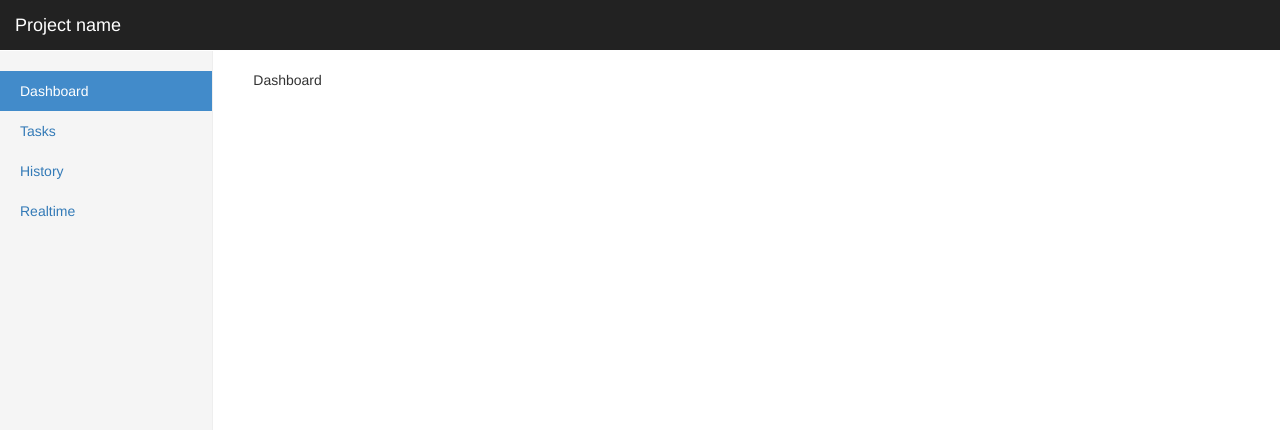
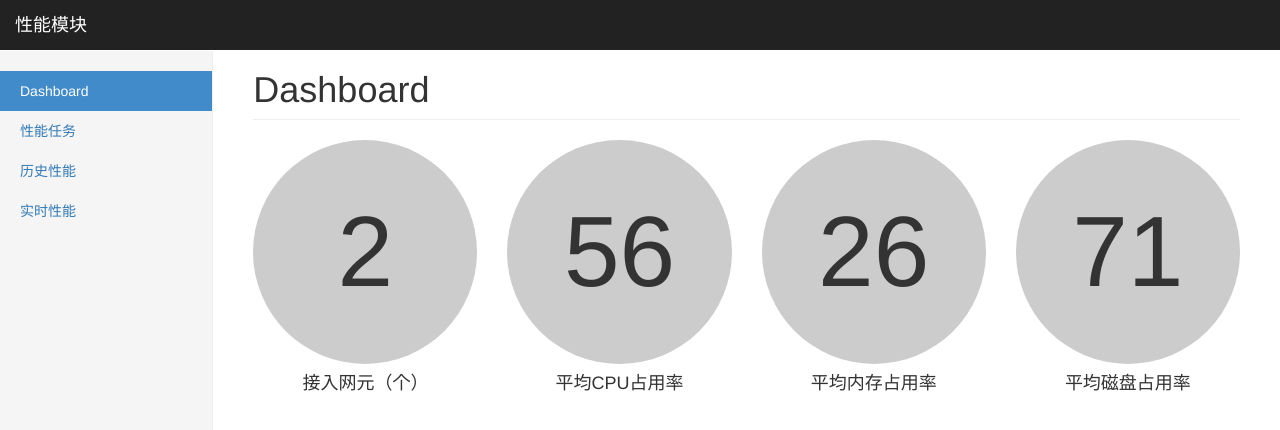
Before and after one commit to dafeizizhu/pm-demo, a Vue app: page /#/ in a window 1280 px wide. Shown: the top 430 px of the page. Built offline with nearby package versions, Linux system fonts and the light colour scheme.

Commit message:
完成部分dashboard功能

```diff
--- a/index.html
+++ b/index.html
@@ -2,6 +2,7 @@
 <html>
   <head>
     <meta charset="utf-8">
+    <meta name='viewport' content='width=device-width' />
     <title>PM Demo</title>
   </head>
   <body>
--- a/src/app.vue
+++ b/src/app.vue
@@ -3,7 +3,7 @@
     <nav class="navbar navbar-inverse navbar-fixed-top">
       <div class="container-fluid">
         <div class="navbar-header">
-          <a class="navbar-brand" href="#">Project name</a>
+          <a class="navbar-brand" href="#">性能模块</a>
         </div>
       </div>
     </nav>
@@ -12,9 +12,9 @@
         <div class="col-sm-3 col-md-2 sidebar">
           <ul class="nav nav-sidebar">
             <router-link to='/' tag='li' active-class='active' exact><a>Dashboard</a></router-link>
-            <router-link to='/tasks' tag='li' active-class='active'><a>Tasks</a></router-link>
-            <router-link to='/history' tag='li' active-class='active'><a>History</a></router-link>
-            <router-link to='/realtime' tag='li' active-class='active'><a>Realtime</a></router-link>
+            <router-link to='/tasks' tag='li' active-class='active'><a>性能任务</a></router-link>
+            <router-link to='/history' tag='li' active-class='active'><a>历史性能</a></router-link>
+            <router-link to='/realtime' tag='li' active-class='active'><a>实时性能</a></router-link>
           </ul>
         </div>
         <div class="col-sm-9 col-sm-offset-3 col-md-10 col-md-offset-2 main">
--- a/src/app/dashboard.vue
+++ b/src/app/dashboard.vue
@@ -1,3 +1,94 @@
 <template>
-  <div>Dashboard</div>
+  <div>
+    <h1 class="page-header">Dashboard</h1>
+    <div class="row placeholders">
+      <div class="col-xs-6 col-sm-3 placeholder">
+        <div class="indicator"><span>{{ ne_length }}</span></div>
+        <h4>接入网元（个）</h4>
+      </div>
+      <div class="col-xs-6 col-sm-3 placeholder">
+        <div class="indicator"><span>{{ avg_cpu }}</span></div>
+        <h4>平均CPU占用率</h4>
+      </div>
+      <div class="col-xs-6 col-sm-3 placeholder">
+        <div class="indicator"><span>{{ avg_mem }}</span></div>
+        <h4>平均内存占用率</h4>
+      </div>
+      <div class="col-xs-6 col-sm-3 placeholder">
+        <div class="indicator"><span>{{ avg_disk }}</span></div>
+        <h4>平均磁盘占用率</h4>
+      </div>
+    </div>
+  </div>
 </template>
+
+<script>
+import { getTasks, getPerformanceData } from '../collector'
+import { getNe } from '../nes'
+
+function getNes(tasks) {
+  var map = {}
+  tasks.forEach(task => map[task.ne_id] = true)
+  return Promise.all(Object.keys(map).map(getNe)).then(nes => Promise.resolve({ nes, tasks }))
+}
+
+function getData(tasks) {
+  return Promise.all(tasks.map(({ ne_id, index_id }) => {
+    return getPerformanceData(ne_id, index_id)
+  }))
+}
+
+export default {
+  data: function () {
+    return {
+      ne_length: '...',
+      avg_cpu: '...',
+      avg_mem: '...',
+      avg_disk: '...'
+    }
+  },
+  created: function () {
+    setInterval(this.updateData, 5000)
+    this.updateData()
+  },
+  methods: {
+    updateData: function () {
+      getTasks().then(tasks => getNes(tasks)).then(({ nes, tasks }) => {
+        this.ne_length = nes.length
+        return Promise.resolve(tasks)
+      }).then(tasks => {
+        getData(tasks).then(data => {
+          const cpuData = data.filter(d => d.index_id == '1')
+          this.avg_cpu = Math.floor(cpuData.reduce((prev, cur) => prev + cur.value, 0) / cpuData.length)
+          const memData = data.filter(d => d.index_id == '2')
+          this.avg_mem = Math.floor(memData.reduce((prev, cur) => prev + cur.value, 0) / memData.length)
+          const diskData = data.filter(d => d.index_id == '3')
+          this.avg_disk = Math.floor(diskData.reduce((prev, cur) => prev + cur.value, 0) / diskData.length)
+        })
+      })
+    }
+  }
+}
+</script>
+
+<style>
+.indicator {
+  max-width: 100%;
+  background: #ccc;
+  border-radius: 50%;
+  padding-top: 100%;
+  position: relative;
+}
+
+.indicator span {
+  width: 100%;
+  height: 100%;
+  top: 0;
+  left: 0;
+  position: absolute;
+  display: flex;
+  justify-content: center;
+  align-items: center;
+  font-size: 100px;
+}
+</style>
--- /dev/null
+++ b/src/collector.js
@@ -0,0 +1,30 @@
+export function createCollectTask(ne_id, index_id) {
+  tasks.push({ ne_id, index_id })
+  return Promise.resolve({ ne_id, index_id })
+}
+
+export function getPerformanceData(ne_id, index_id) {
+  return Promise.resolve({
+    ne_id,
+    index_id,
+    value: Math.floor(Math.random() * 100)
+  })
+}
+
+export function getTasks() {
+  return Promise.resolve(tasks)
+}
+
+const tasks = [{
+  ne_id: '1',
+  index_id: '1'
+}, {
+  ne_id: '1',
+  index_id: '2'
+}, {
+  ne_id: '2',
+  index_id: '2'
+}, {
+  ne_id: '2',
+  index_id: '3'
+}]
--- /dev/null
+++ b/src/nes.js
@@ -0,0 +1,20 @@
+export function getNes() {
+  return Promise.resolve(Object.keys(nes).map(ne_id => nes[ne_id]))
+}
+
+export function getNe(ne_id) {
+  return Promise.resolve(nes[ne_id])
+}
+
+const nes = {
+  '1': {
+    ne_id: '1',
+    name: 'router',
+    description: '一楼的路由器'
+  },
+  '2': {
+    ne_id: '2',
+    name: 'switch',
+    description: '二楼的交换机'
+  }
+}
```
Also changed, not shown: src/indexes.js (added, +18 -0 lines).
